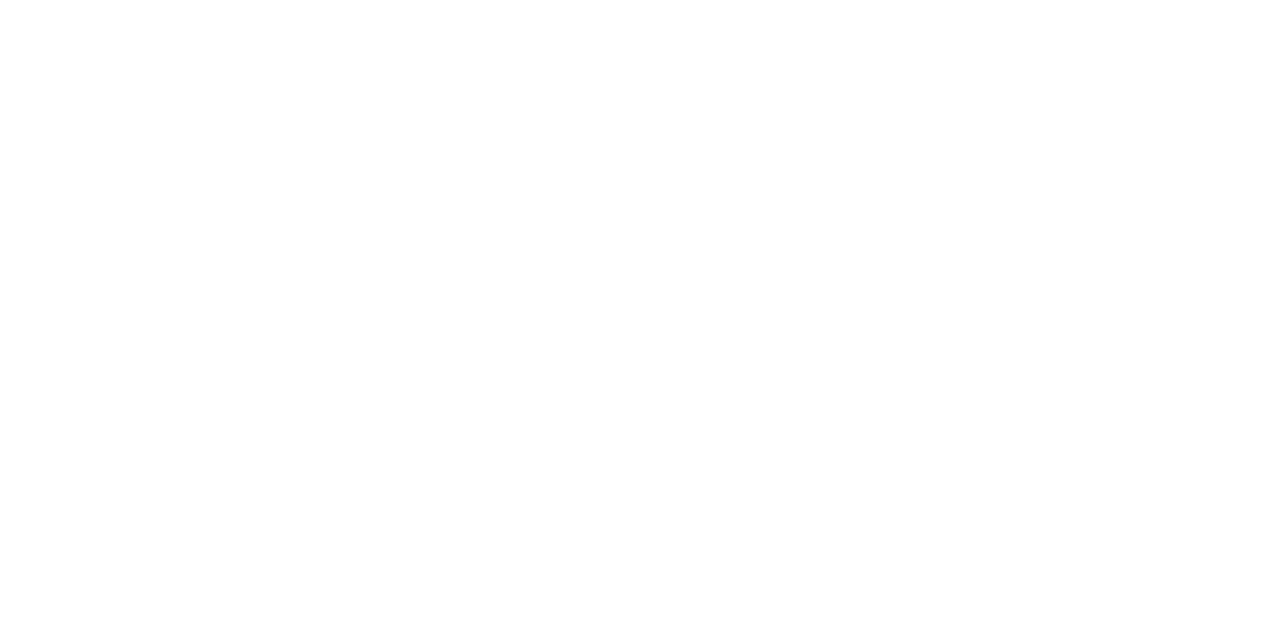
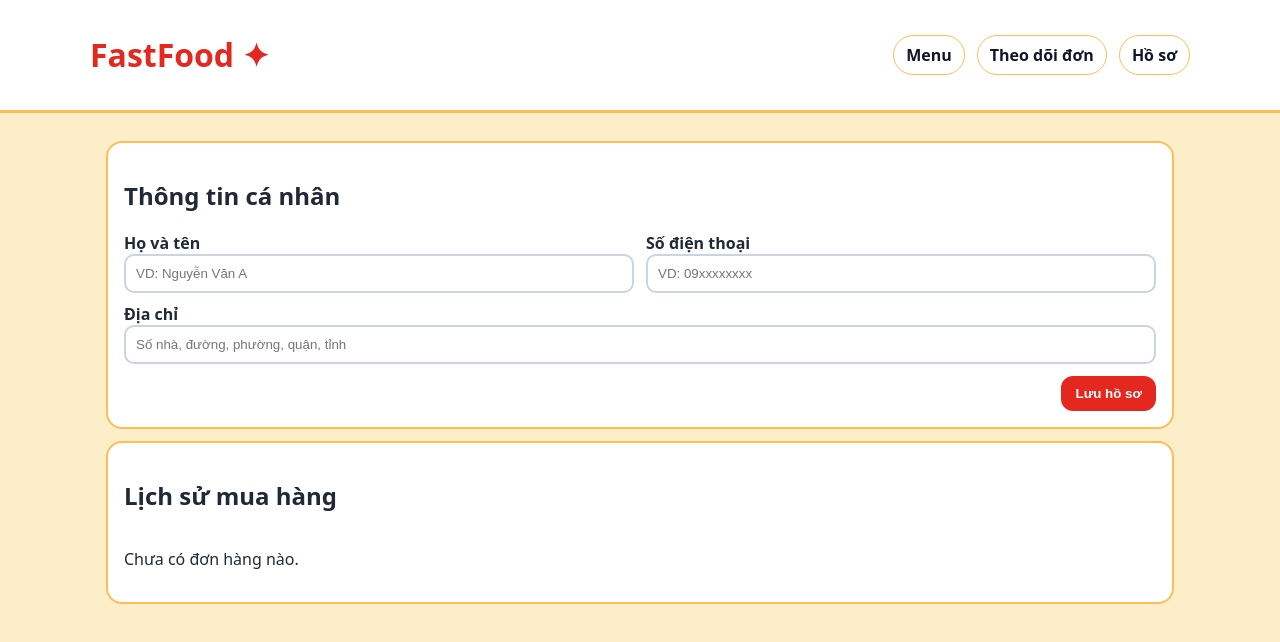
Before and after one commit to gia-uy/fast_food, a plain HTML site: page docs/profile.html in a window 1280 px wide. Drawn offline with Linux system fonts and the light colour scheme.

Commit message:
Update profile.html

```diff
--- a/docs/profile.html
+++ b/docs/profile.html
@@ -1 +1,54 @@
-<the code from the assistant's previous message for profile.html>
+<!DOCTYPE html>
+<html lang="vi">
+<head>
+  <meta charset="UTF-8" />
+  <title>Hồ sơ khách hàng</title>
+  <meta name="viewport" content="width=device-width, initial-scale=1" />
+  <link rel="stylesheet" href="styles/index.css">
+  <link rel="stylesheet" href="styles/profile.css">
+</head>
+<body>
+  <header>
+    <div class="container nav">
+      <div class="brand"><h1>FastFood ✦</h1></div>
+      <nav class="links">
+        <a class="chip" href="index.html">Menu</a>
+        <a class="chip" href="orders.html">Theo dõi đơn</a>
+        <a class="chip" href="profile.html">Hồ sơ</a>
+      </nav>
+    </div>
+  </header>
+
+  <main class="container">
+    <div class="profile">
+      <div class="card">
+        <h2>Thông tin cá nhân</h2>
+        <div class="grid">
+          <div>
+            <label>Họ và tên</label>
+            <input id="pfName" placeholder="VD: Nguyễn Văn A">
+          </div>
+          <div>
+            <label>Số điện thoại</label>
+            <input id="pfPhone" placeholder="VD: 09xxxxxxxx">
+          </div>
+        </div>
+        <div style="margin-top:10px">
+          <label>Địa chỉ</label>
+          <input id="pfAddress" placeholder="Số nhà, đường, phường, quận, tỉnh">
+        </div>
+        <div style="text-align:right;margin-top:12px">
+          <button class="btn" id="savePf">Lưu hồ sơ</button>
+        </div>
+      </div>
+
+      <div class="card">
+        <h2>Lịch sử mua hàng</h2>
+        <div id="historyRoot"></div>
+      </div>
+    </div>
+  </main>
+
+  <script src="scripts/profile.js"></script>
+</body>
+</html>
```
